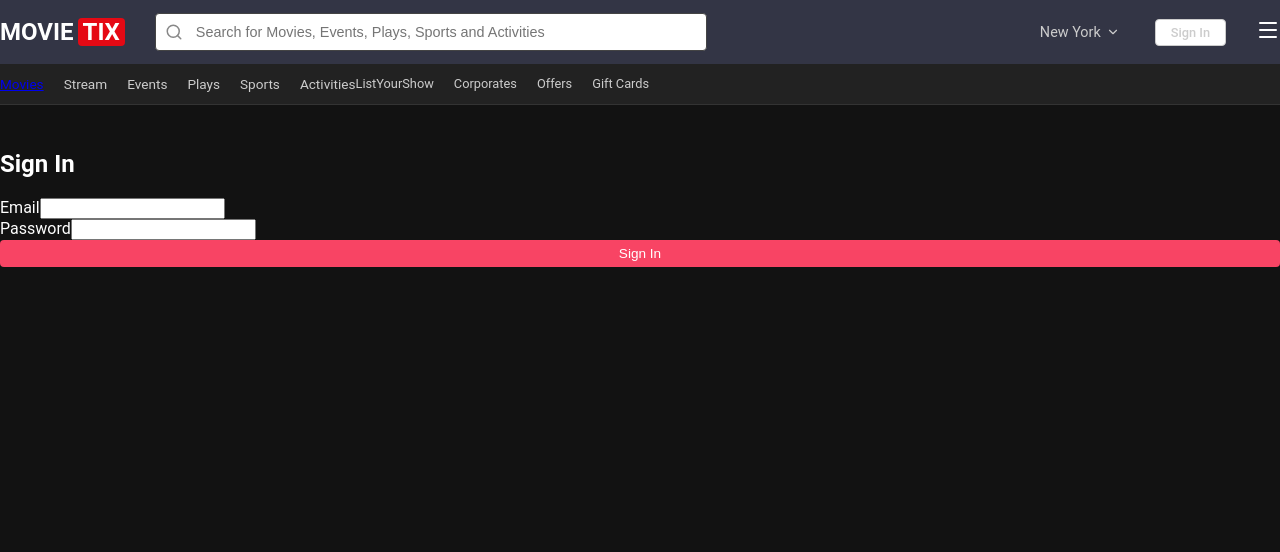
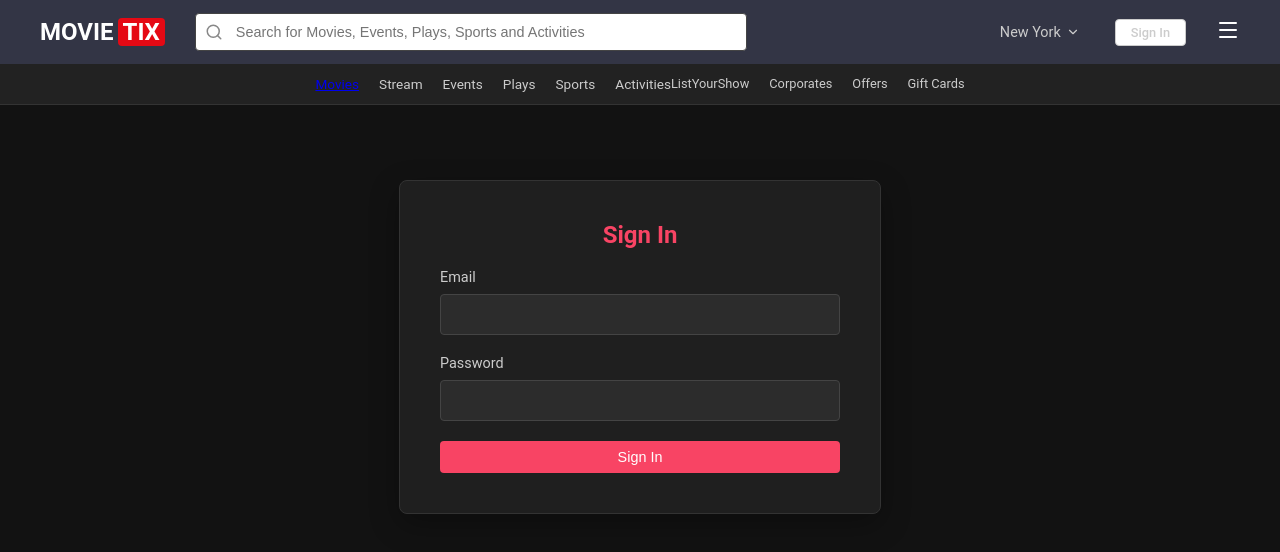
Before and after one commit to arnav-54/movie2026, a React (Vite) app in the folder client/: page /login in a window 1280 px wide. Shown: the top 552 px of the page. Built offline with nearby package versions, Linux system fonts and the light colour scheme.

Commit message:
fix: restore missing auth styles and refine CSS

```diff
--- a/client/src/index.css
+++ b/client/src/index.css
@@ -6,9 +6,6 @@
   /* Netflix Red */
   --accent: #f5c518;
   /* IMDb Yellow */
-  --bg-dark: #f5f5f7;
-  /* Light BG for BMS feel? Or maybe keep it dark mode but cleaner */
-  /* Let's stick with Dark Mode but modernize it */
   --bg-dark: #121212;
   --bg-card: #1f1f1f;
   --text-main: #ffffff;
@@ -25,6 +22,12 @@ body {
   -webkit-font-smoothing: antialiased;
 }
 
+.container {
+  max-width: 1200px;
+  margin: 0 auto;
+  padding: 0 20px;
+}
+
 /* Navbar */
 .navbar {
   position: fixed;
@@ -36,6 +39,7 @@ body {
   justify-content: space-between;
   align-items: center;
   border-bottom: none;
+  display: flex;
 }
 
 .nav-content {
@@ -43,6 +47,7 @@ body {
   align-items: center;
   justify-content: space-between;
   height: 100%;
+  width: 100%;
 }
 
 .logo {
@@ -93,15 +98,63 @@ body {
   padding-bottom: 50px;
 }
 
+/* Form & Auth Styles */
+.auth-card {
+  background: var(--bg-card);
+  padding: 40px;
+  border-radius: 8px;
+  max-width: 400px;
+  margin: 50px auto;
+  box-shadow: 0 10px 30px rgba(0, 0, 0, 0.3);
+  border: 1px solid #333;
+}
+
+.auth-card h2 {
+  margin-top: 0;
+  text-align: center;
+  margin-bottom: 20px;
+  color: var(--primary);
+}
+
+.form-group {
+  margin-bottom: 20px;
+}
+
+.form-group label {
+  display: block;
+  margin-bottom: 8px;
+  color: #ccc;
+  font-size: 0.9rem;
+}
+
+.form-group input,
+.form-group select,
+.form-group textarea {
+  width: 100%;
+  padding: 12px;
+  background: #2c2c2c;
+  border: 1px solid #444;
+  color: white;
+  border-radius: 4px;
+  box-sizing: border-box;
+  transition: 0.2s;
+}
+
+.form-group input:focus {
+  border-color: var(--primary);
+  outline: none;
+  background: #333;
+}
+
 /* Components */
 .btn {
-  padding: 6px 16px;
+  padding: 8px 20px;
   border-radius: 4px;
   font-weight: 500;
   cursor: pointer;
   border: none;
   transition: 0.2s;
-  font-size: 0.85rem;
+  font-size: 0.9rem;
   display: inline-flex;
   align-items: center;
   justify-content: center;
@@ -138,6 +191,18 @@ body {
   background: rgba(255, 255, 255, 0.1);
 }
 
+.btn-icon {
+  background: none;
+  border: none;
+  color: #ccc;
+  cursor: pointer;
+  padding: 5px;
+}
+
+.btn-icon:hover {
+  color: white;
+}
+
 /* Movie Grid */
 .movie-grid {
   display: grid;
@@ -152,21 +217,22 @@ body {
   transition: transform 0.2s;
   cursor: pointer;
   position: relative;
+  background: #1a1a1a;
 }
 
 .movie-card:hover {
-  transform: scale(1.02);
+  transform: translateY(-5px);
+  box-shadow: 0 10px 20px rgba(0, 0, 0, 0.5);
 }
 
 .movie-poster {
   width: 100%;
   aspect-ratio: 2/3;
   object-fit: cover;
-  border-radius: 8px;
 }
 
 .movie-info {
-  padding-top: 12px;
+  padding: 12px;
 }
 
 .movie-title {
@@ -184,6 +250,110 @@ body {
   color: var(--text-muted);
 }
 
+.rating-badge {
+  display: flex;
+  align-items: center;
+  gap: 4px;
+  font-size: 0.8rem;
+  margin-bottom: 5px;
+  color: #ddd;
+}
+
+/* Filter Bar & Chips */
+.filter-bar {
+  display: flex;
+  gap: 15px;
+  margin-bottom: 20px;
+  overflow-x: auto;
+  padding-bottom: 5px;
+}
+
+.filter-chip {
+  padding: 6px 16px;
+  background: #222;
+  border-radius: 20px;
+  font-size: 0.9rem;
+  cursor: pointer;
+  border: 1px solid #333;
+  transition: all 0.2s;
+  white-space: nowrap;
+  color: #ccc;
+}
+
+.filter-chip:hover {
+  background: #333;
+  border-color: #555;
+  color: white;
+}
+
+.filter-chip.active {
+  background: var(--primary);
+  color: white;
+  border-color: var(--primary);
+}
+
+/* Hero Section */
+.hero-section {
+  height: 400px;
+  position: relative;
+  margin-bottom: 40px;
+  border-radius: 12px;
+  overflow: hidden;
+  display: flex;
+  align-items: flex-end;
+  box-shadow: 0 4px 30px rgba(0, 0, 0, 0.3);
+}
+
+.hero-bg {
+  position: absolute;
+  inset: 0;
+  background-size: cover;
+  background-position: center;
+  opacity: 0.4;
+  filter: blur(20px);
+  transform: scale(1.1);
+}
+
+.hero-content {
+  position: relative;
+  z-index: 2;
+  padding: 40px;
+  background: linear-gradient(to top, #121212, transparent);
+  width: 100%;
+  display: flex;
+  align-items: flex-end;
+  gap: 30px;
+}
+
+.hero-poster {
+  width: 160px;
+  border-radius: 8px;
+  box-shadow: 0 10px 40px rgba(0, 0, 0, 0.5);
+}
+
+.hero-details h1 {
+  margin: 0 0 10px 0;
+  font-size: 3rem;
+  text-shadow: 0 2px 4px rgba(0, 0, 0, 0.5);
+  color: white;
+}
+
+.hero-tags {
+  display: flex;
+  gap: 10px;
+  margin-bottom: 20px;
+}
+
+.tag {
+  padding: 4px 10px;
+  background: rgba(255, 255, 255, 0.1);
+  border-radius: 20px;
+  font-size: 0.8rem;
+  backdrop-filter: blur(5px);
+  color: #ddd;
+}
+
+
 /* Footer */
 footer {
   background: #333545;
@@ -193,19 +363,7 @@ footer {
   font-size: 0.85rem;
 }
 
-.footer-links {
-  display: flex;
-  gap: 20px;
-  margin-bottom: 20px;
-}
-
-.social-icons {
-  display: flex;
-  gap: 10px;
-  margin-top: 20px;
-}
-
-/* Seat Booking specific */
+/* Seat Booking specific - keeping previous styles */
 .seat-row {
   display: flex;
   gap: 10px;
```
